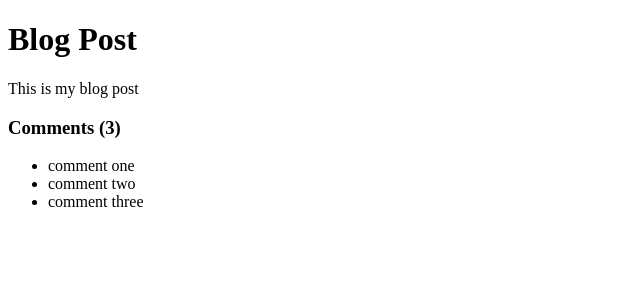
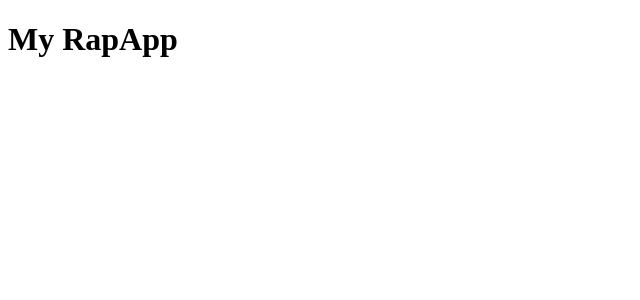
Before and after one commit to idohtml/Feedback-ui, a React (Create React App) app: page / in a window 1280 px wide. Shown: the top 300 px of the page, without its empty margins (0-640 px from the left). Built offline with nearby package versions, Linux system fonts and the light colour scheme.

Commit message:
added my first component with props

```diff
--- a/src/App.js
+++ b/src/App.js
@@ -1,35 +1,13 @@
+import Header from "./components/Header";
+
 function App() {
-  const title = "Blog Post";
-  const body = "This is my blog post";
-  const comments = [
-    { id: 1, text: "comment one" },
-    { id: 2, text: "comment two" },
-    { id: 3, text: "comment three" },
-  ];
-
-  const loading = false;
-  const showComments = true;
-
-  if (loading) return <h1>Loading...</h1>;
-
-  const commentBlock = (
-    <div className="comments">
-      <h3>Comments ({comments.length})</h3>
-      <ul>
-        {comments.map((comment, index) => (
-          <li key={index}>{comment.text}</li>
-        ))}
-      </ul>
-    </div>
-  );
-
   return (
-    <div className="container">
-      <h1>{title}</h1>
-      <p>{body}</p>
-
-      {showComments && commentBlock}
-    </div>
+    <>
+      <Header text={true} />
+      <div className="container">
+        <h1>My RapApp</h1>
+      </div>
+    </>
   );
 }
 
--- /dev/null
+++ b/src/components/Header.jsx
@@ -0,0 +1,21 @@
+import PropTypes from "prop-types";
+
+function Header({ text }) {
+  return (
+    <header>
+      <div className="container">
+        <h2>{text}</h2>
+      </div>
+    </header>
+  );
+}
+
+Header.defaultProps = {
+  text: "Feedback UI",
+};
+
+Header.propTypes = {
+  text: PropTypes.string,
+};
+
+export default Header;
```
